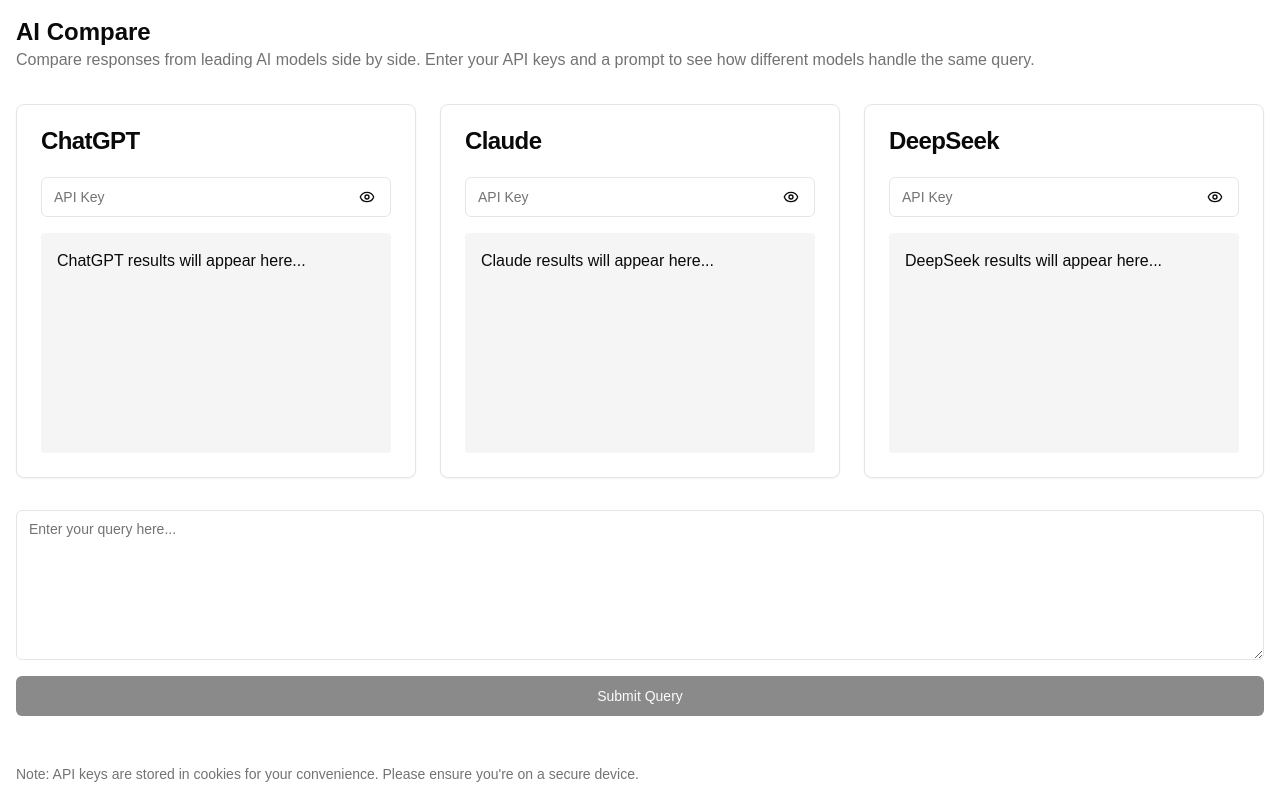
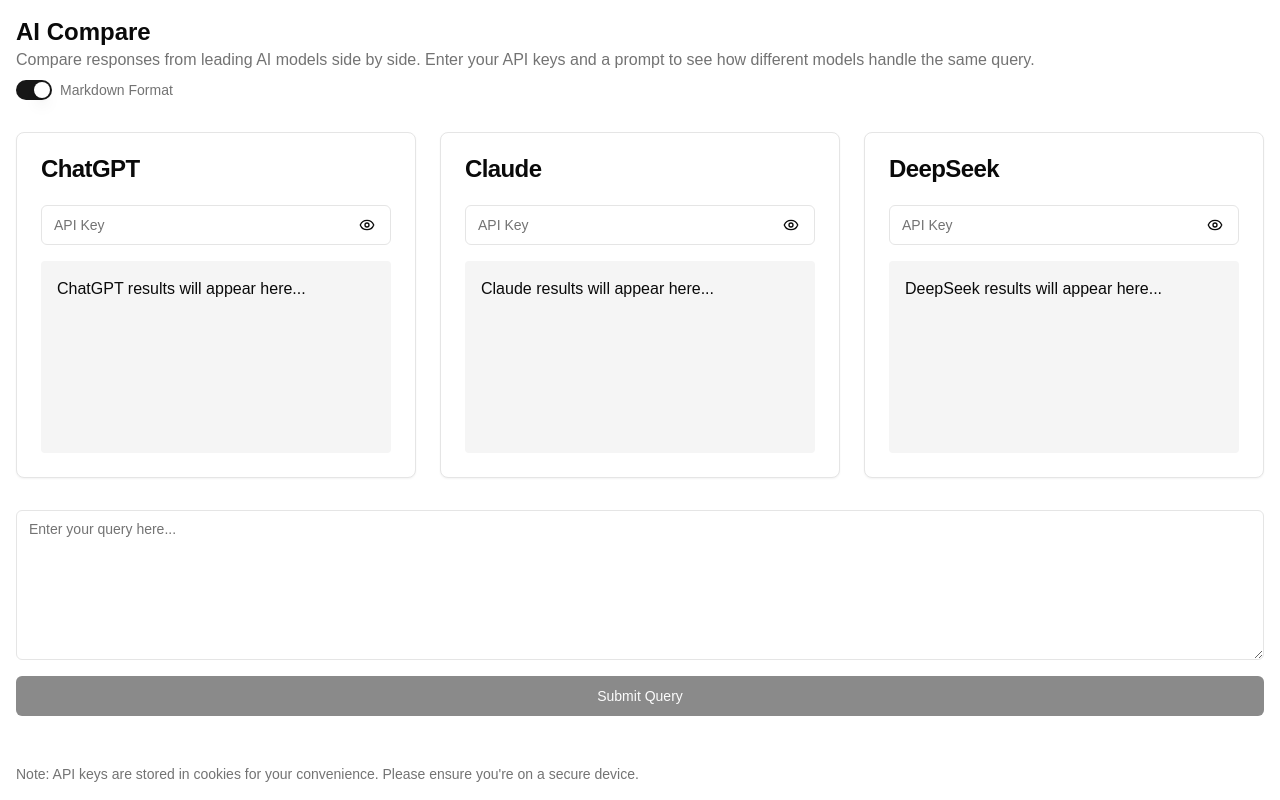
Before and after one commit to Twaites/ai-compare, a Next.js app: page / in a window 1280 px wide. Built offline with nearby package versions, Linux system fonts and the light colour scheme.

Commit message:
Updating packages

```diff
--- a/app/page.tsx
+++ b/app/page.tsx
@@ -5,6 +5,7 @@
 import { Button } from "@/components/ui/button"
 import { Textarea } from "@/components/ui/textarea"
 import { Card, CardContent, CardHeader, CardTitle } from "@/components/ui/card"
+import { Switch } from "@/components/ui/switch"
 import { queryAIs } from "./actions"
 import Cookies from "js-cookie"
 import { Eye, EyeOff } from "lucide-react"
@@ -16,6 +17,8 @@
     anthropic: "",
     deepseek: "",
   })
+
+  const [showMarkdown, setShowMarkdown] = useState(false)
 
   // Load cookies after component mounts
   useEffect(() => {
@@ -93,7 +96,7 @@
 
   function LoadingResponse() {
     return (
-      <div className="h-full rounded-sm p-4 overflow-y-auto bg-muted animate-pulse">
+      <div className="h-full rounded-sm p-4 bg-muted animate-pulse">
         <div className="h-4 bg-muted-foreground/20 rounded w-3/4 mb-2"></div>
         <div className="h-4 bg-muted-foreground/20 rounded w-1/2"></div>
       </div>
@@ -107,6 +110,15 @@
         <p className="text-muted-foreground">
           Compare responses from leading AI models side by side. Enter your API keys and a prompt to see how different models handle the same query.
         </p>
+        <div className="flex items-center space-x-2 mt-2">
+          <Switch
+            checked={!showMarkdown}
+            onCheckedChange={(checked) => setShowMarkdown(!checked)}
+          />
+          <label className="text-sm text-muted-foreground">
+            Markdown Format
+          </label>
+        </div>
       </div>
 
       <div className="grid grid-cols-1 lg:grid-cols-3 gap-6 flex-1">
@@ -143,13 +155,17 @@
                 </Button>
               )}
             </div>
-            <div className={`flex-1 h-[400px] rounded-sm p-4 overflow-y-auto whitespace-pre-wrap ${
+            <div className={`flex-1 rounded-sm p-4 overflow-y-auto whitespace-pre-wrap overflow-y-auto max-h-[600px] ${
               results.openai.startsWith('Error:') ? 'bg-red-100' : 'bg-muted'
             }`}>
               {loading ? <LoadingResponse /> : (
-                <ReactMarkdown>
-                  {results.openai || "ChatGPT results will appear here..."}
-                </ReactMarkdown>
+                showMarkdown ? (
+                  results.openai || "ChatGPT results will appear here..."
+                ) : (
+                  <ReactMarkdown>
+                    {results.openai || "ChatGPT results will appear here..."}
+                  </ReactMarkdown>
+                )
               )}
             </div>
           </CardContent>
@@ -188,10 +204,18 @@
                 </Button>
               )}
             </div>
-            <div className={`flex-1 h-[400px] rounded-sm p-4 overflow-y-auto whitespace-pre-wrap ${
+            <div className={`flex-1 rounded-sm p-4 overflow-y-auto whitespace-pre-wrap overflow-y-auto max-h-[600px] ${
               results.anthropic.startsWith('Error:') ? 'bg-red-100' : 'bg-muted'
             }`}>
-              {loading ? <LoadingResponse /> : (results.anthropic || "Claude results will appear here...")}
+              {loading ? <LoadingResponse /> : (
+                showMarkdown ? (
+                  results.anthropic || "Claude results will appear here..."
+                ) : (
+                  <ReactMarkdown>
+                    {results.anthropic || "Claude results will appear here..."}
+                  </ReactMarkdown>
+                )
+              )}
             </div>
           </CardContent>
         </Card>
@@ -229,10 +253,18 @@
                 </Button>
               )}
             </div>
-            <div className={`flex-1 h-[400px] rounded-sm p-4 overflow-y-auto whitespace-pre-wrap ${
+            <div className={`flex-1 rounded-sm p-4 overflow-y-auto whitespace-pre-wrap overflow-y-auto max-h-[600px] ${
               results.deepseek.startsWith('Error:') ? 'bg-red-100' : 'bg-muted'
             }`}>
-              {loading ? <LoadingResponse /> : (results.deepseek || "DeepSeek results will appear here...")}
+              {loading ? <LoadingResponse /> : (
+                showMarkdown ? (
+                  results.deepseek || "DeepSeek results will appear here..."
+                ) : (
+                  <ReactMarkdown>
+                    {results.deepseek || "DeepSeek results will appear here..."}
+                  </ReactMarkdown>
+                )
+              )}
             </div>
           </CardContent>
         </Card>
--- /dev/null
+++ b/components/ui/switch.tsx
@@ -0,0 +1,29 @@
+"use client"
+
+import * as React from "react"
+import * as SwitchPrimitives from "@radix-ui/react-switch"
+
+import { cn } from "@/lib/utils"
+
+const Switch = React.forwardRef<
+  React.ElementRef<typeof SwitchPrimitives.Root>,
+  React.ComponentPropsWithoutRef<typeof SwitchPrimitives.Root>
+>(({ className, ...props }, ref) => (
+  <SwitchPrimitives.Root
+    className={cn(
+      "peer inline-flex h-5 w-9 shrink-0 cursor-pointer items-center rounded-full border-2 border-transparent transition-colors focus-visible:outline-none focus-visible:ring-2 focus-visible:ring-ring focus-visible:ring-offset-2 focus-visible:ring-offset-background disabled:cursor-not-allowed disabled:opacity-50 data-[state=checked]:bg-primary data-[state=unchecked]:bg-input",
+      className
+    )}
+    {...props}
+    ref={ref}
+  >
+    <SwitchPrimitives.Thumb
+      className={cn(
+        "pointer-events-none block h-4 w-4 rounded-full bg-background shadow-lg ring-0 transition-transform data-[state=checked]:translate-x-4 data-[state=unchecked]:translate-x-0"
+      )}
+    />
+  </SwitchPrimitives.Root>
+))
+Switch.displayName = SwitchPrimitives.Root.displayName
+
+export { Switch }
--- a/package.json
+++ b/package.json
@@ -11,6 +11,7 @@
   "dependencies": {
     "@anthropic-ai/sdk": "^0.36.3",
     "@radix-ui/react-slot": "^1.1.1",
+    "@radix-ui/react-switch": "^1.0.3",
     "class-variance-authority": "^0.7.1",
     "clsx": "^2.1.1",
     "js-cookie": "latest",
```
Also changed, not shown: 1 other file (tests, documents, lock files or other folders).
